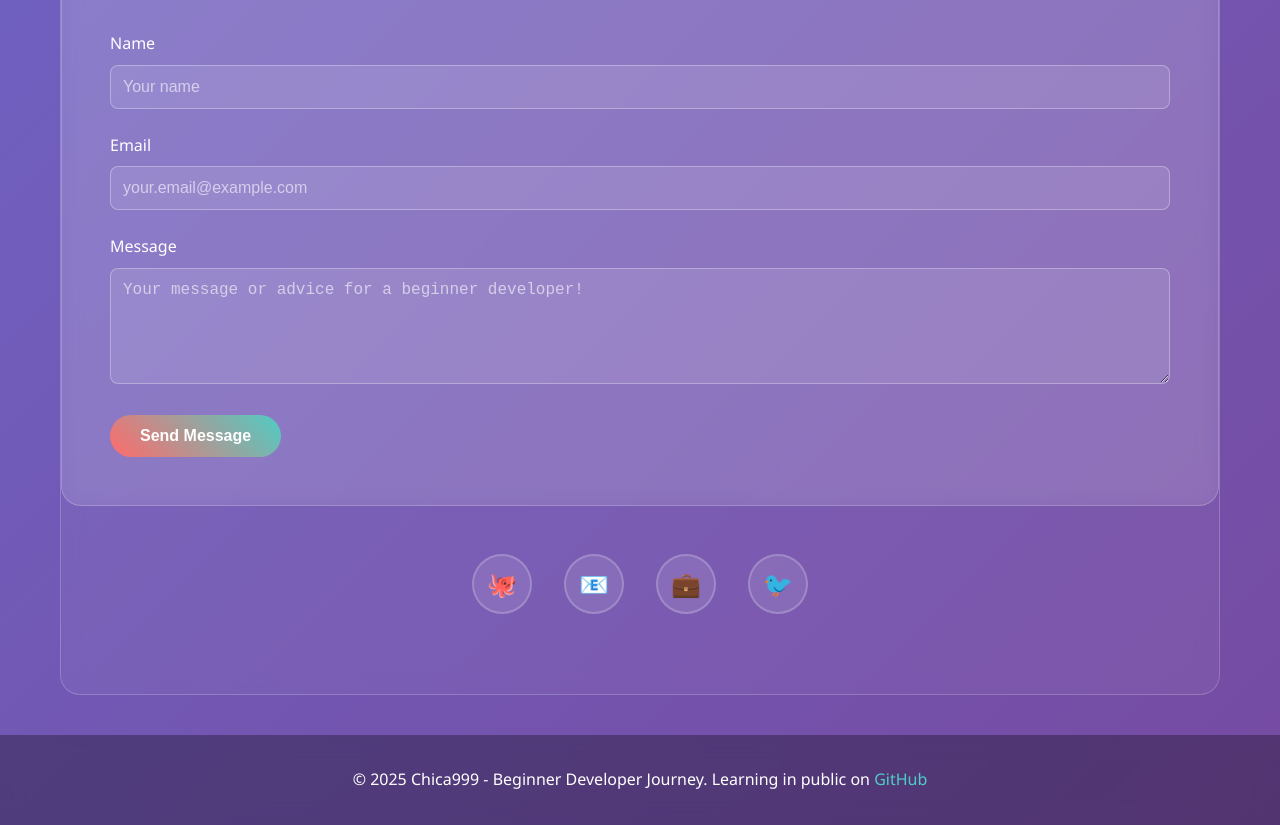
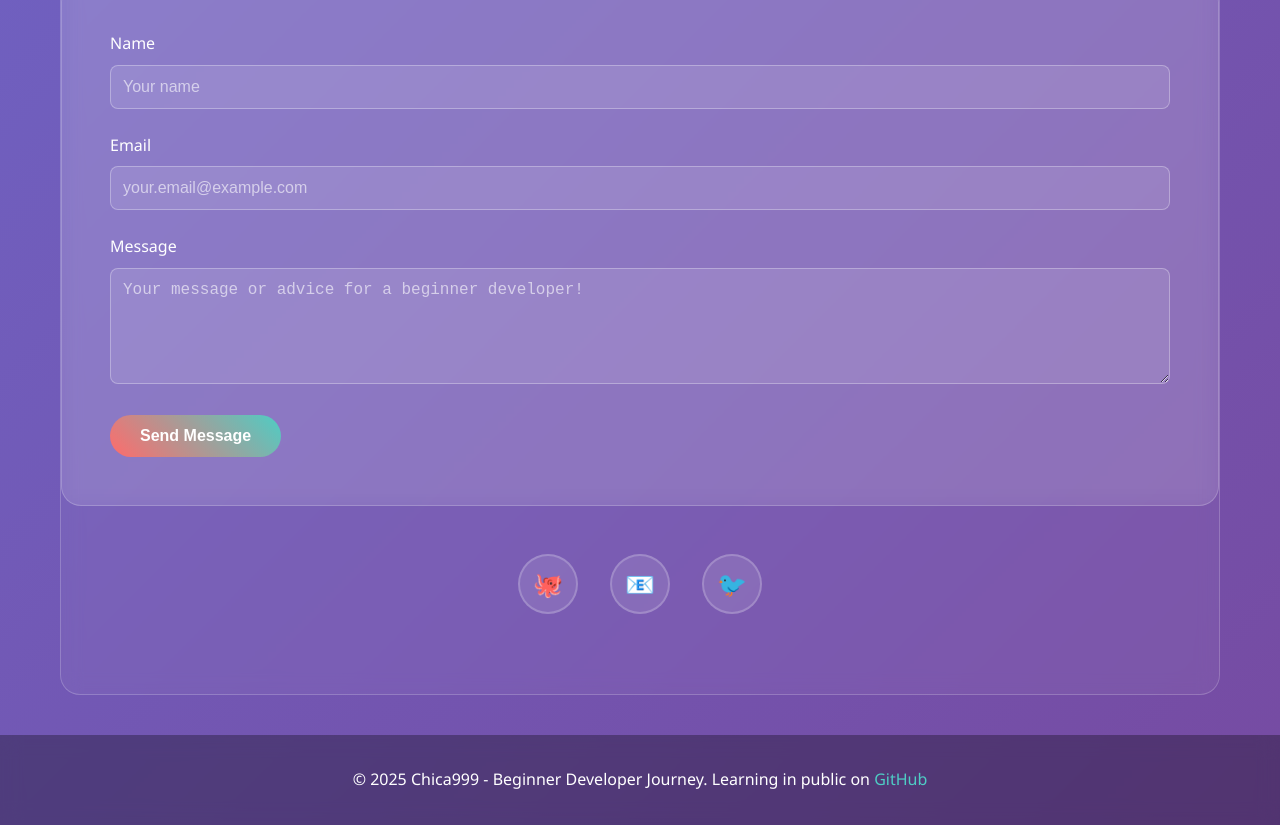
Before and after one commit to Chica999/Chica999.github.io, a plain HTML site: page index.html in a window 1280 px wide. Shown: the part 3115-3940 px from the top of the page. Drawn offline with Linux system fonts and the light colour scheme.

Commit message:
Update index.html

```diff
--- a/index.html
+++ b/index.html
@@ -703,9 +703,8 @@
 
                 <div class="social-links">
                     <a href="https://github.com/Chica999" class="social-link" title="GitHub">🐙</a>
-                    <a href="mailto:contact@chica999.dev" class="social-link" title="Email">📧</a>
-                    <a href="#" class="social-link" title="LinkedIn">💼</a>
-                    <a href="#" class="social-link" title="Twitter">🐦</a>
+                    <a href="mailto:chica999.proton.me" class="social-link" title="Email">📧</a>
+                    <a href="https://x.com/Chica999x" class="social-link" title="Twitter">🐦</a>
                 </div>
             </section>
         </div>
```
